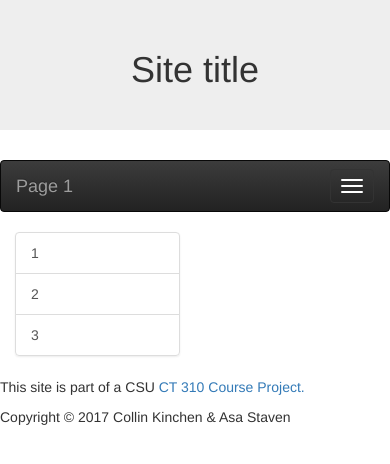
After one commit to teamfor10/CT310Proj1, a PHP site: page / in a window 390 px wide. The commit adds this page. Shown: the top 464 px of the page. Run offline with PHP 8.4, Linux system fonts and the light colour scheme; some libraries are stand-ins or nearby versions.

Commit message:
Added body. Styling isn't working yet

```diff
--- a/src/footer.php
+++ b/src/footer.php
@@ -1,4 +1,5 @@
 <div id="footer">
+
 	<div class="row">
 		<div class="col-sm-3 col-xs-12" id="footerLeft"></div>
 		<div class="col-sm-6 col-xs-12" id="footerCenter">
@@ -12,6 +13,9 @@
 			<!-- <div id="footerRight">
 				<a href="http://www.cs.colostate.edu"> <img src="../res_images/csBuildingLowerRight.png" alt="CS Department" height="48" width="185" style="border: 0px;"></a>
 			</div> -->
+			<?php
+				echo "<p>Copyright &copy; 2017 Collin Kinchen &amp; Asa Staven</p>";
+			?>
 		</div>
 		<!-- End of footer right division -->
 	</div>
--- a/src/header.php
+++ b/src/header.php
@@ -1,9 +1,8 @@
 <!DOCTYPE html>
 <html lang="en-US">
 <head>
-  <meta http-equiv="Content-Type" content="text/html; charset=UTF-8 />
   <meta name="description" content="IFY">
-  <meta name="author" content="Collin Kinchen & Asa Staven">
+  <meta name="author" content="Collin Kinchen &amp; Asa Staven">
   <meta name="keywords" content="HTML,CSS,Web,Development,PHP,ingredients,ct310,fresh">
   <meta charset="utf-8">
   <meta name="viewport" content="width=device-width, initial-scale=1">
--- /dev/null
+++ b/src/index.php
@@ -0,0 +1,63 @@
+
+<!-- Include header -->
+<?php include 'header.php';?>
+<!-- Use the jumbotron for creating the header for the webpage -->
+<div class="jumbotron text-center">
+  <h1>Site title</h1>
+</div>
+
+<!-- Create the collapsing navigation bar -->
+<nav class="navbar navbar-inverse">
+  <div class="container-fluid">
+
+    <div class="navbar-header">
+      <button type="button" class="navbar-toggle" data-toggle="collapse" data-target="#myNavbar">
+        <span class="icon-bar"></span>
+        <span class="icon-bar"></span>
+        <span class="icon-bar"></span>
+      </button>
+      <a class="navbar-brand" href="#">Page 1</a>
+    </div>
+
+    <div class="collapse navbar-collapse" id="myNavbar">
+      <ul class="nav navbar-nav">
+        <li class="active"><a href="#">Home</a></li>
+        <li class="dropdown">
+          <a class="dropdown-toggle" data-toggle="dropdown" href="#">Dropdown<span class="caret"></span></a>
+          <ul class="dropdown-menu">
+            <li><a href="#">1</a></li>
+            <li><a href="#">2</a></li>
+            <li><a href="#">3</a></li>
+            <li><a href="#">4</a></li>
+            <li><a href="#">5</a></li>
+          </ul>
+        </li>
+      </ul>
+    </div>
+  </div>
+</nav>
+
+<!-- create three coulumn with lg and md size  -->
+<div class="container-fluid" id="content">
+  <div class="row visible-on">
+
+    <div class="col-xs-6 col-sm-3 col-md-3 col-lg-4">
+      <div class="list-group">
+        <a href="#" class="list-group-item">1</a>
+        <a href="#" class="list-group-item">2</a>
+        <a href="#" class="list-group-item">3</a>
+      </div>
+    </div>
+
+<!-- Add Main Content here -->
+    <div class="col-xs-6 col-sm-9 col-md-6 col-lg-4">
+
+    </div>
+
+<!-- Add Image here -->
+    <div class="hidden-xs hidden-sm col-md-3 col-lg-4">
+    </div>
+
+  </div>
+</div>
+<?php include 'footer.php';?>
```
